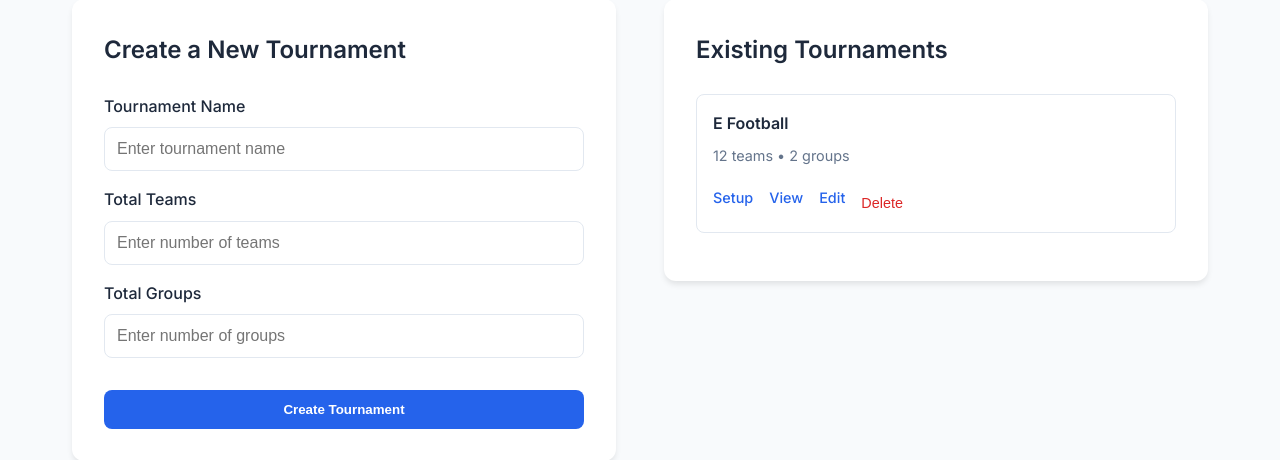
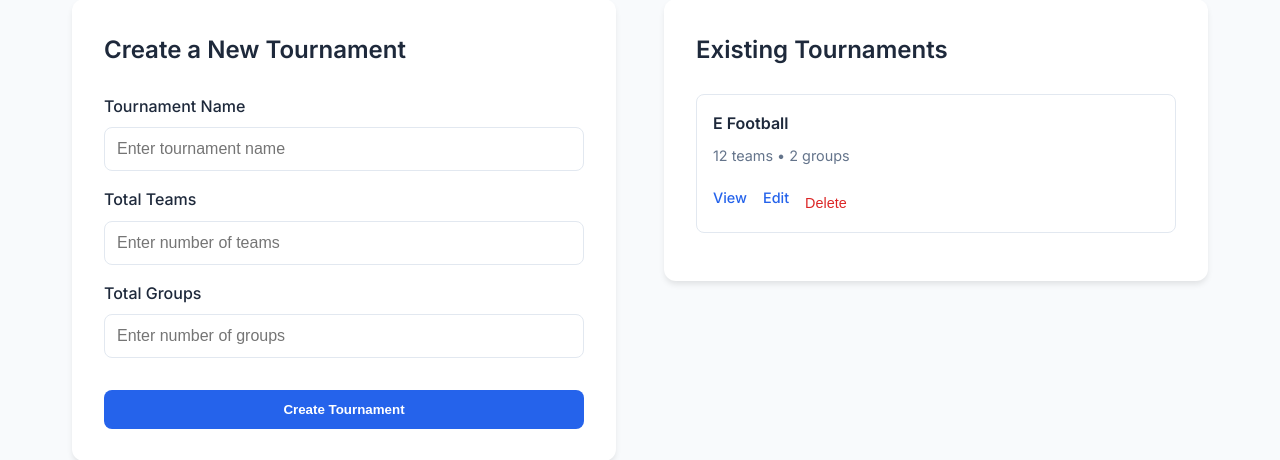
Before and after one commit to RkTushar/Tournamento----using-python, a Django app: page / in a window 1280 px wide. Shown: the part 189-649 px from the top of the page. Run offline with Django 5.2, Linux system fonts and the light colour scheme; data comes from the database, SQL or seed files in the repository.

Commit message:
Update home.html

```diff
--- a/tournamento/core/templates/core/home.html
+++ b/tournamento/core/templates/core/home.html
@@ -247,7 +247,6 @@
                             {{ tournament.total_teams }} teams • {{ tournament.total_groups }} groups
                         </div>
                         <div class="tournament-actions">
-                            <a href="{% url 'setup_tournament' tournament.id %}">Setup</a>
                             <a href="{% url 'tournament_detail' tournament.id %}">View</a>
                             <a href="{% url 'edit_tournament' tournament.id %}">Edit</a>
 
```
